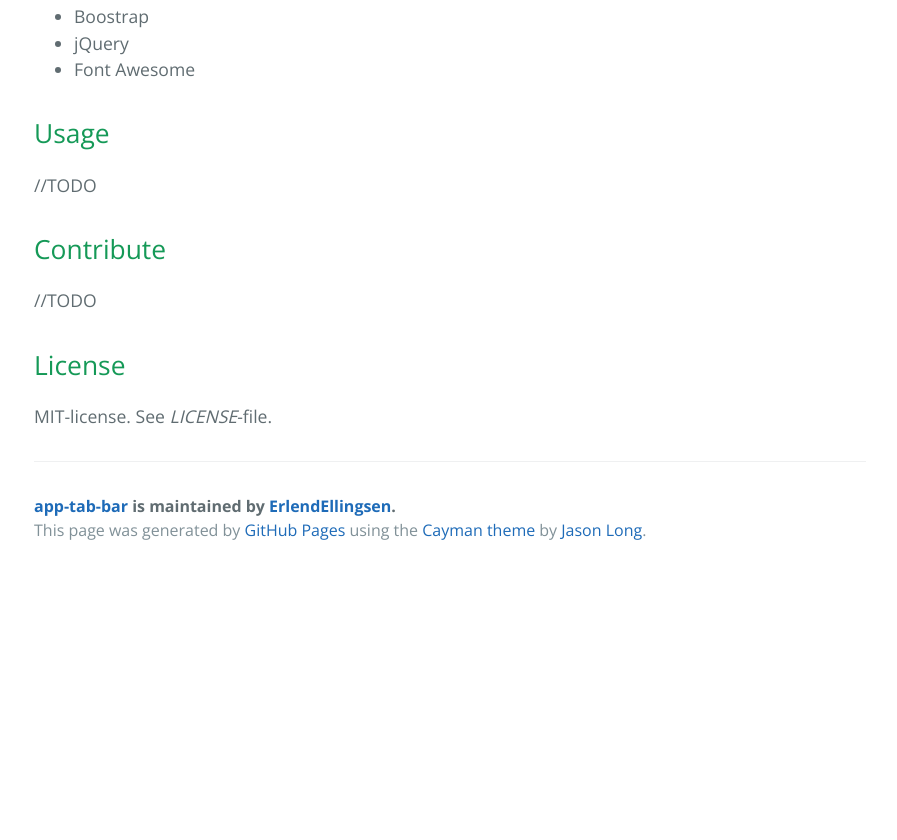
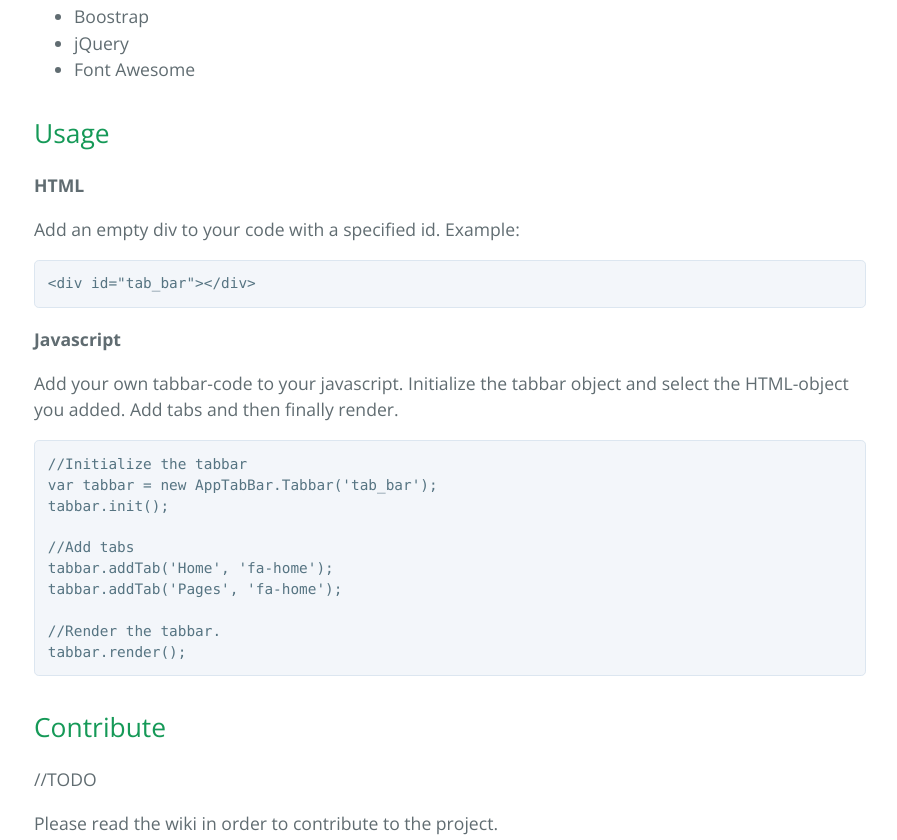
Before and after one commit to ErlendEllingsen/app-tab-bar, a plain HTML site: page index.html in a window 1280 px wide. Shown: the part 1441-2281 px from the top of the page, without its empty margins (190-1087 px from the left). Before the commit the page ends 2015 px from the top, so only its background shows below. Drawn offline with nearby package versions, Linux system fonts and the light colour scheme.

```diff
--- a/index.html
+++ b/index.html
@@ -61,12 +61,35 @@
 <h2>
 <a id="usage" class="anchor" href="#usage" aria-hidden="true"><span aria-hidden="true" class="octicon octicon-link"></span></a>Usage</h2>
 
-<p>//TODO</p>
+<p><strong>HTML</strong></p>
+
+<p>Add an empty div to your code with a specified id. Example:</p>
+
+<pre><code>&lt;div id="tab_bar"&gt;&lt;/div&gt;
+</code></pre>
+
+<p><strong>Javascript</strong></p>
+
+<p>Add your own tabbar-code to your javascript. Initialize the tabbar object and select the HTML-object you added. Add tabs and then finally render.</p>
+
+<pre><code>//Initialize the tabbar
+var tabbar = new AppTabBar.Tabbar('tab_bar');
+tabbar.init();
+
+//Add tabs
+tabbar.addTab('Home', 'fa-home');
+tabbar.addTab('Pages', 'fa-home');
+
+//Render the tabbar.
+tabbar.render();
+</code></pre>
 
 <h2>
 <a id="contribute" class="anchor" href="#contribute" aria-hidden="true"><span aria-hidden="true" class="octicon octicon-link"></span></a>Contribute</h2>
 
 <p>//TODO</p>
+
+<p>Please read the wiki in order to contribute to the project.</p>
 
 <h2>
 <a id="license" class="anchor" href="#license" aria-hidden="true"><span aria-hidden="true" class="octicon octicon-link"></span></a>License</h2>
```
Also changed, not shown: params.json (+1 -1 lines).
